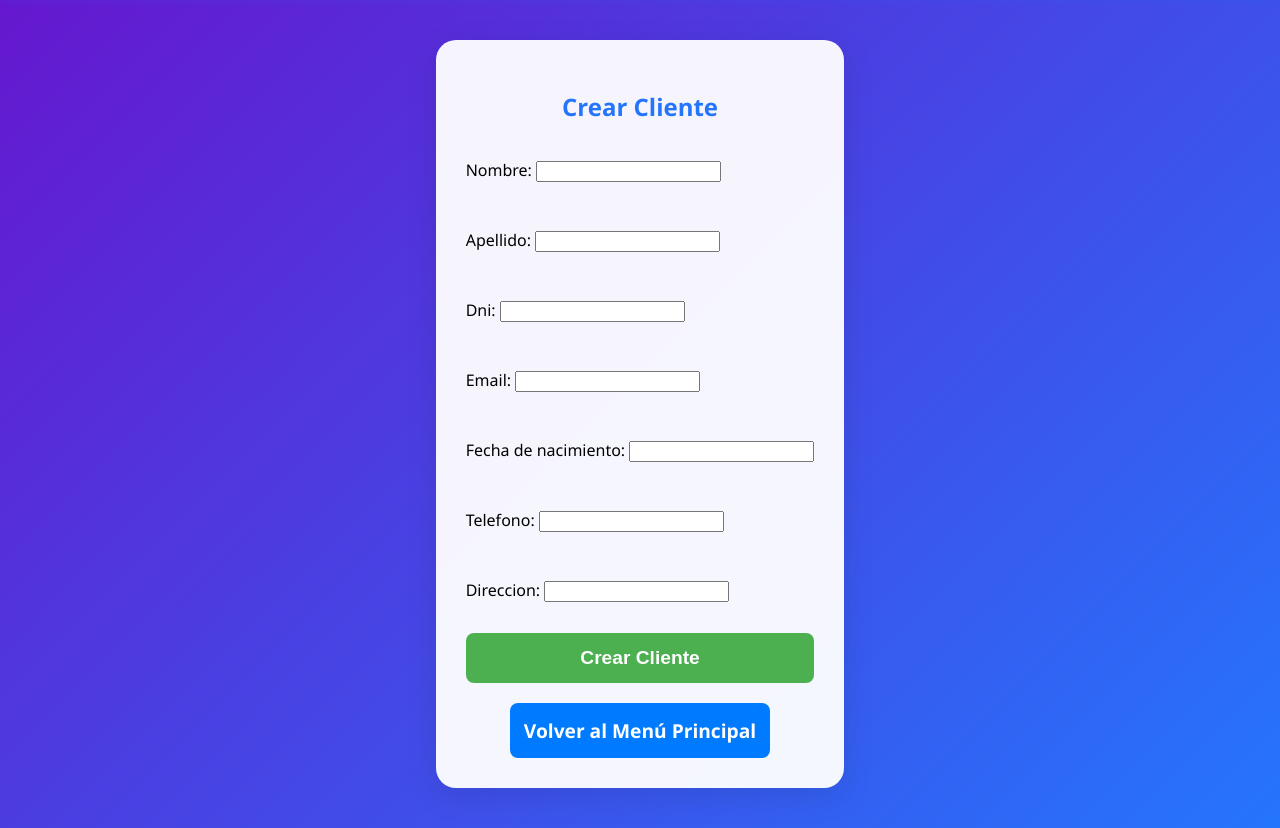
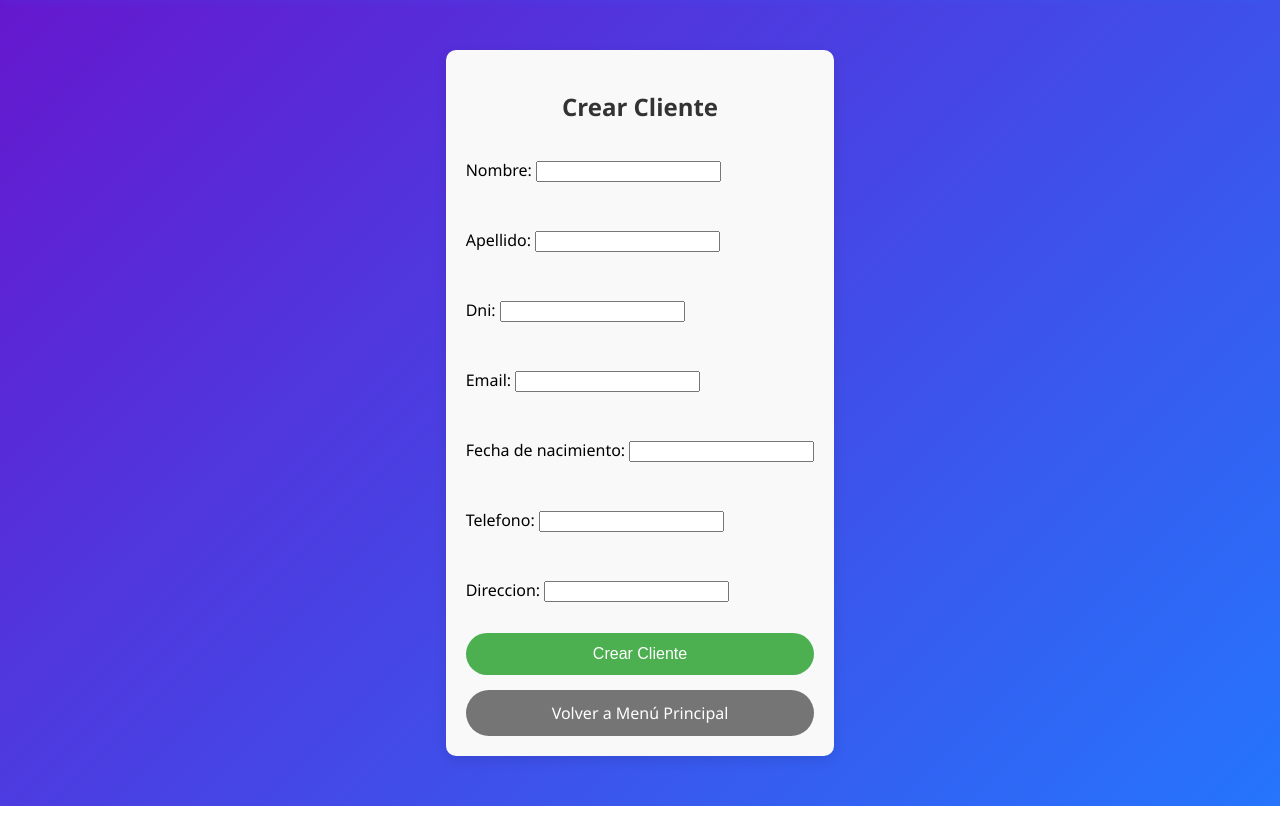
Before and after one commit to nperiotti/PROYECTO_FINAL, a Django app: page /crear-cliente/ in a window 1280 px wide. Shown: the part 150-978 px from the top of the page. After the commit the page ends 956 px from the top, so only its background shows below. Run offline with Django 5.2, Linux system fonts and the light colour scheme; the visitor is signed in with stand-in values (Sample User, id 1); data that the repository does not hold is empty.

Commit message:
Se repararon errores de busqueda y se finalizo con el Proyecto

```diff
--- a/App_Usuarios/templates/App_Usuarios/buscar-cliente.html
+++ b/App_Usuarios/templates/App_Usuarios/buscar-cliente.html
@@ -6,7 +6,7 @@
 <h2 style="text-align: center; margin-bottom: 20px; font-family: 'Arial', sans-serif;">Buscar Clientes</h2>
 
 <form method="GET" action="{% url 'buscar-cliente' %}" style="display: flex; justify-content: center; margin-bottom: 30px; flex-wrap: wrap; gap: 10px;">
-    <input type="text" name="nombre" placeholder="Buscar clientes..." required
+    <input type="text" name="apellido" placeholder="Buscar clientes por apellido..."
         style="width: 300px; padding: 10px 20px; border-radius: 25px; border: 1px solid #ccc; outline: none; font-size: 16px; box-shadow: 0 2px 8px rgba(0,0,0,0.1); transition: box-shadow 0.3s;">
     <button type="submit"
         style="padding: 10px 20px; border: none; border-radius: 25px; background-color: #007BFF; color: white; font-size: 16px; cursor: pointer; box-shadow: 0 2px 8px rgba(0,0,0,0.1); transition: background-color 0.3s;">
--- a/App_Usuarios/templates/App_Usuarios/buscar-proveedores.html
+++ b/App_Usuarios/templates/App_Usuarios/buscar-proveedores.html
@@ -6,7 +6,7 @@
 <h2 style="text-align: center; margin-bottom: 20px; font-family: 'Arial', sans-serif;">Buscar Proveedores</h2>
 
 <form method="GET" action="{% url 'buscar-proveedores' %}" style="display: flex; justify-content: center; margin-bottom: 30px;">
-    <input type="text" name="nombre" placeholder="Buscar proveedores..." required
+    <input type="text" name="servicio_proveedor" placeholder="Buscar proveedores por servicio..." required
         style="width: 300px; padding: 10px 20px; border-radius: 25px; border: 1px solid #ccc; outline: none; font-size: 16px; box-shadow: 0 2px 8px rgba(0,0,0,0.1); transition: box-shadow 0.3s;">
     <button type="submit" style="margin-left: 10px; padding: 10px 20px; border: none; border-radius: 25px; background-color: #007BFF; color: white; font-size: 16px; cursor: pointer; box-shadow: 0 2px 8px rgba(0,0,0,0.1); transition: background-color 0.3s;">
         Buscar
@@ -18,8 +18,8 @@
         {% for proveedor in proveedores %}
             <li style="background-color: #f0f0f0; margin-bottom: 10px; padding: 15px; border-radius: 10px; box-shadow: 0 2px 8px rgba(0,0,0,0.1); font-family: 'Arial', sans-serif; display: flex; justify-content: space-between; align-items: center;">
                 <div>
-                    <strong style="font-size: 18px;">{{ proveedor.nombre }} {{ proveedor.apellido }}</strong><br>
-                    <span style="font-size: 14px; color: #555;">{{ proveedor.servicio_proveedor }}</span>
+                    <strong style="font-size: 18px;">{{ proveedor.nombre }} {{ proveedor.apellido }} - {{proveedor.servicio_proveedor}}</strong><br>
+
                 </div>
             </li>
         {% empty %}
--- a/App_Usuarios/templates/App_Usuarios/crear-cliente.html
+++ b/App_Usuarios/templates/App_Usuarios/crear-cliente.html
@@ -3,109 +3,45 @@
 {% block title %}<title>Crear Cliente</title>{% endblock %}
 
 {% block content %}
-<!-- Estilos en línea para un diseño más bonito -->
-<style>
-  .crear-cliente-container {
-    max-width: 700px;
-    margin: 40px auto;
-    padding: 30px;
-    background: rgba(255,255,255,0.95);
-    border-radius: 20px;
-    box-shadow: 0 8px 32px rgba(0,0,0,0.1);
-    font-family: 'Segoe UI', Arial, sans-serif;
-  }
+<div style="max-width: 500px; margin: 50px auto; padding: 20px; box-shadow: 0 4px 12px rgba(0,0,0,0.1); border-radius: 10px; background-color: #f9f9f9;">
+    <h2 style="text-align: center; color: #333;">Crear Cliente</h2>
 
-  h2 {
-    text-align: center;
-    color: #2575fc;
-    margin-bottom: 20px;
-  }
+    {% if mensaje_exito %}
+    <div style="border: 2px solid #4CAF50; background-color: #e8f5e9; color: #2e7d32; padding: 15px; border-radius: 8px; margin-bottom: 20px; text-align: center;">
+        <p style="margin: 0; font-weight: bold;">{{ mensaje_exito }}</p>
+    </div>
+    {% endif %}
 
-  /* Mensaje de éxito */
-  .mensaje-exito {
-    border: 2px solid #4CAF50;
-    background-color: #e8f5e9;
-    padding: 15px;
-    border-radius: 10px;
-    max-width: 400px;
-    margin: 0 auto 20px auto;
-    text-align: center;
-    font-weight: bold;
-    color: #2e7d32;
-    font-size: 1.2rem;
-    box-shadow: 0 4px 8px rgba(0,0,0,0.1);
-  }
+    <form action="" method="post" style="display: flex; flex-direction: column; gap: 15px;">
+        {% csrf_token %}
+        {{ form.as_p|safe }}
 
-  /* Estilo para el formulario */
-  form {
-    display: flex;
-    flex-direction: column;
-    gap: 15px;
-  }
+        <button type="submit" style="
+            background-color: #4CAF50;
+            color: #fff;
+            padding: 12px;
+            border: none;
+            border-radius: 25px;
+            font-size: 16px;
+            cursor: pointer;
+            transition: background-color 0.3s;
+        " onmouseover="this.style.backgroundColor='#45a049'" onmouseout="this.style.backgroundColor='#4CAF50'">
+            Crear Cliente
+        </button>
 
-  /* Estilos para botones */
-  .btn-submit {
-    padding: 14px;
-    border: none;
-    border-radius: 8px;
-    background-color: #4CAF50;
-    color: #fff;
-    font-size: 1.2rem;
-    cursor: pointer;
-    font-weight: bold;
-    transition: background-color 0.3s;
-  }
-
-  .btn-submit:hover {
-    background-color: #45a049;
-  }
-
-  .btn-volver {
-    padding: 14px;
-    border: none;
-    border-radius: 8px;
-    background-color: #007bff;
-    color: #fff;
-    font-size: 1.2rem;
-    cursor: pointer;
-    font-weight: bold;
-    text-align: center;
-    text-decoration: none;
-    display: inline-block;
-    transition: background-color 0.3s;
-  }
-
-  .btn-volver:hover {
-    background-color: #0069d9;
-  }
-
-  /* Centrar el botón en la misma línea que el formulario */
-  .boton-container {
-    display: flex;
-    justify-content: center;
-    gap: 20px;
-    margin-top: 20px;
-  }
-
-</style>
-
-<div class="crear-cliente-container">
-  <h2>Crear Cliente</h2>
-
-  {% if mensaje_exito %}
-    <div class="mensaje-exito">
-      {{ mensaje_exito }}
-    </div>
-  {% endif %}
-
-  <form action="" method="post">
-    {% csrf_token %}
-    {{ form.as_p }}
-    <button type="submit" class="btn-submit">Crear Cliente</button>
-  </form>
-
-  <div class="boton-container">
-    <a href="{% url 'home' %}" class="btn-volver">Volver al Menú Principal</a>
-  </div>
+        <a href="{% url 'home' %}" style="
+            display: inline-block;
+            text-align: center;
+            padding: 12px 20px;
+            border-radius: 25px;
+            background-color: #757575;
+            color: #fff;
+            text-decoration: none;
+            font-size: 16px;
+            transition: background-color 0.3s;
+        " onmouseover="this.style.backgroundColor='#666'" onmouseout="this.style.backgroundColor='#757575'">
+            Volver a Menú Principal
+        </a>
+    </form>
 </div>
 {% endblock %}
--- a/App_Usuarios/views.py
+++ b/App_Usuarios/views.py
@@ -115,10 +115,20 @@ def listar_proveedores(request):
 @login_required
 def buscar_cliente(request):
     if request.method == 'GET':
-        nombre = request.GET.get('nombre', 'nombre')
-        apellido = request.GET.get('apellido', 'apellido')
-        clientes = Cliente.objects.filter(nombre__icontains=nombre)
-        return render(request, 'App_Usuarios/buscar-cliente.html', {"clientes": clientes, "apellido": apellido, "nombre": nombre})
+        nombre = request.GET.get('nombre', '')
+        apellido = request.GET.get('apellido', '')
+
+        clientes = Cliente.objects.all()
+        if nombre:
+            clientes = clientes.filter(nombre__icontains=nombre)
+        if apellido:
+            clientes = clientes.filter(apellido__icontains=apellido)
+
+        return render(request, 'App_Usuarios/buscar-cliente.html', {
+            "clientes": clientes,
+            "apellido": apellido,
+            "nombre": nombre
+            })
 
 @login_required
 def buscar_proveedor(request):
@@ -161,7 +171,7 @@ class ProductoCreateView(LoginRequiredMixin, CreateView):
     template_name = 'App_Usuarios/crear-producto.html'
     success_url = reverse_lazy('listar-productos')
 
-class ProductoListView(ListView):
+class ProductoListView(LoginRequiredMixin, ListView):
     model = Producto
     template_name = 'App_Usuarios/listar-productos.html'
     context_object_name = 'productos'
```
Also changed, not shown: App_LogIn/Templates/App_LogIn/register.html (+15 -3 lines), README.md, avatars/133991126108193045_LrkHoEm.jpg (added), avatars/133991126108193045_mQkudkb.jpg (added).
